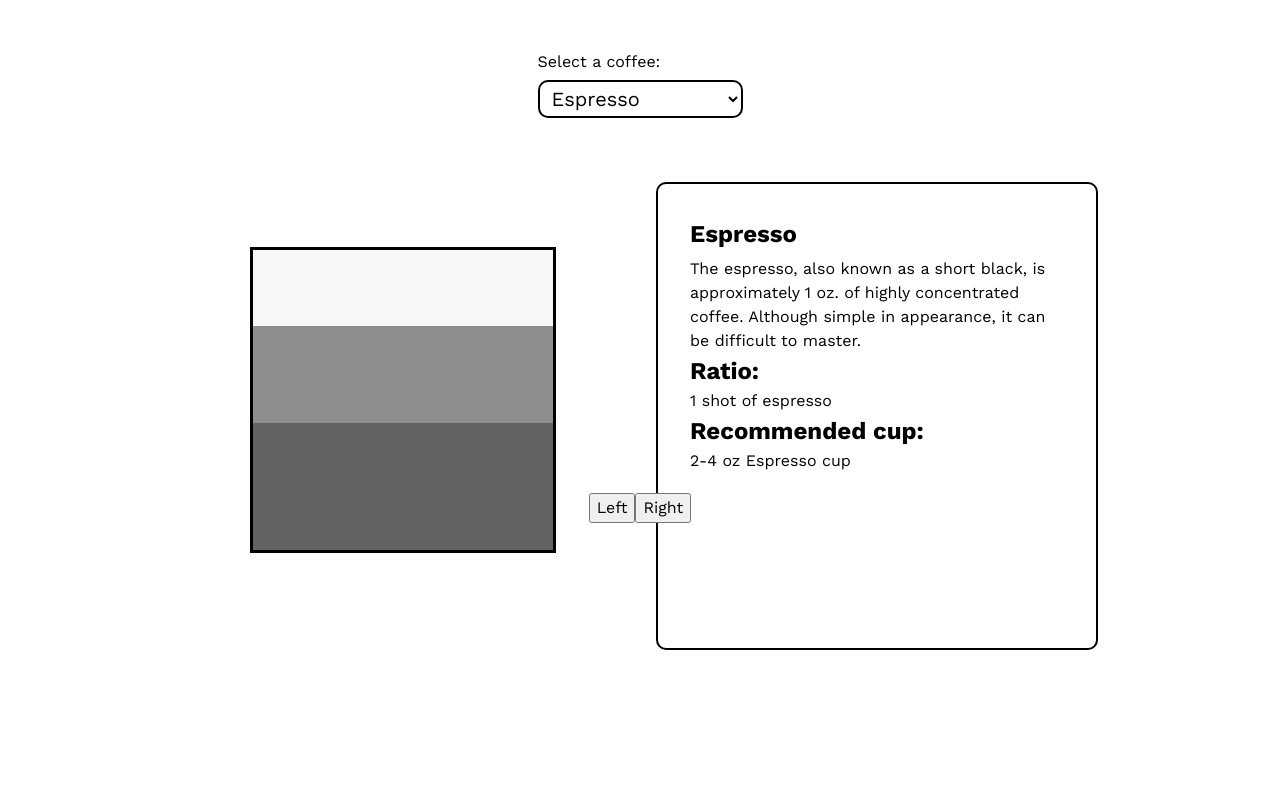
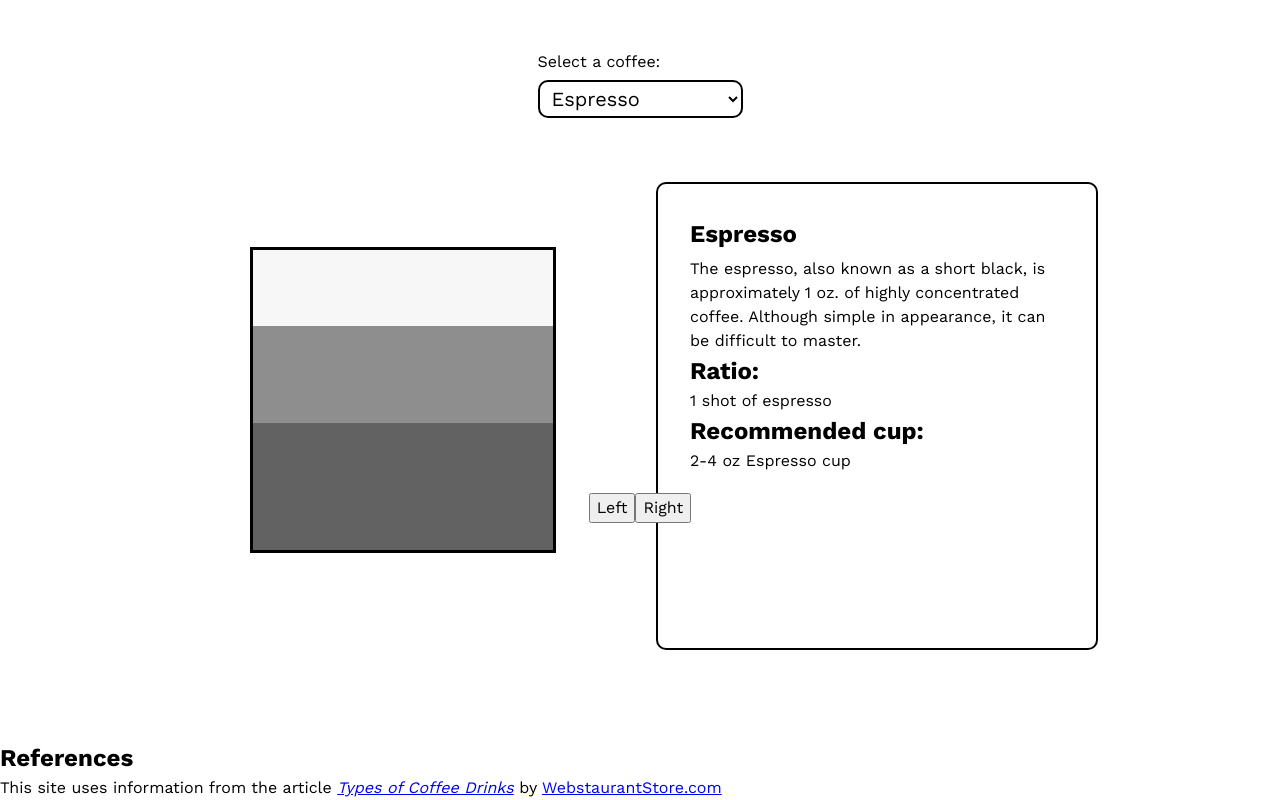
Before and after one commit to karla-codes/coffee-site, a React (Create React App) app: page / in a window 1280 px wide. Shown: the part 245-1045 px from the top of the page. Before the commit the page ends 985 px from the top, so only its background shows below. Built offline with nearby package versions, Linux system fonts and the light colour scheme; the HTML template or start-up script is replaced by a standard one.

Commit message:
Import footer

```diff
--- a/src/App.js
+++ b/src/App.js
@@ -3,6 +3,7 @@ import { Routes, Route } from "react-router-dom"
 import Header from "./Components/Header"
 import Drinks from "./Components/Drinks"
 import BrewingMethods from "./Components/BrewingMethods"
+import Footer from "./Components/Footer"
 import "./css/style.css"
 
 function App() {
@@ -24,6 +25,7 @@ function App() {
           />
         </Routes>
       </main>
+      <Footer />
     </>
   )
 }
```
